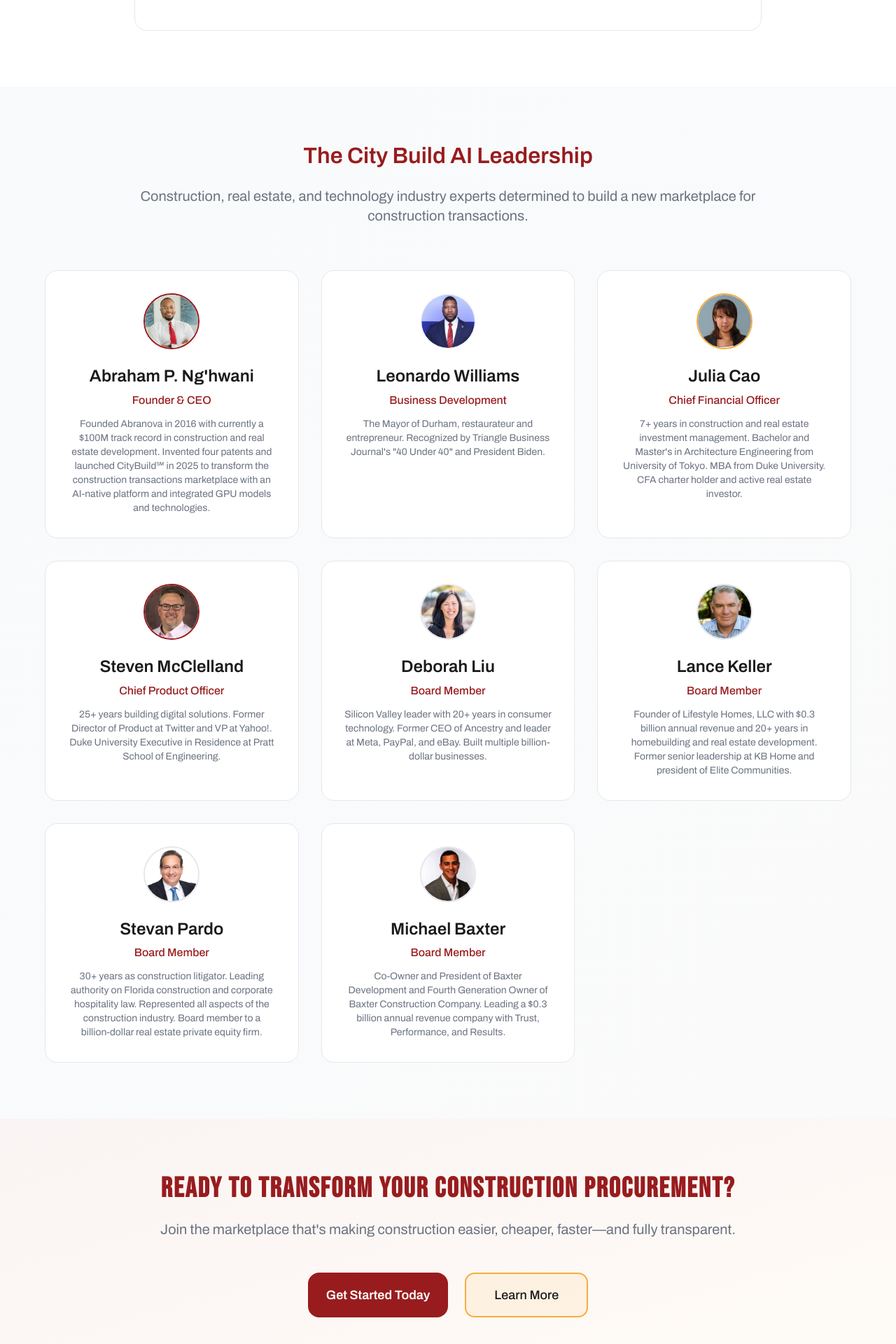
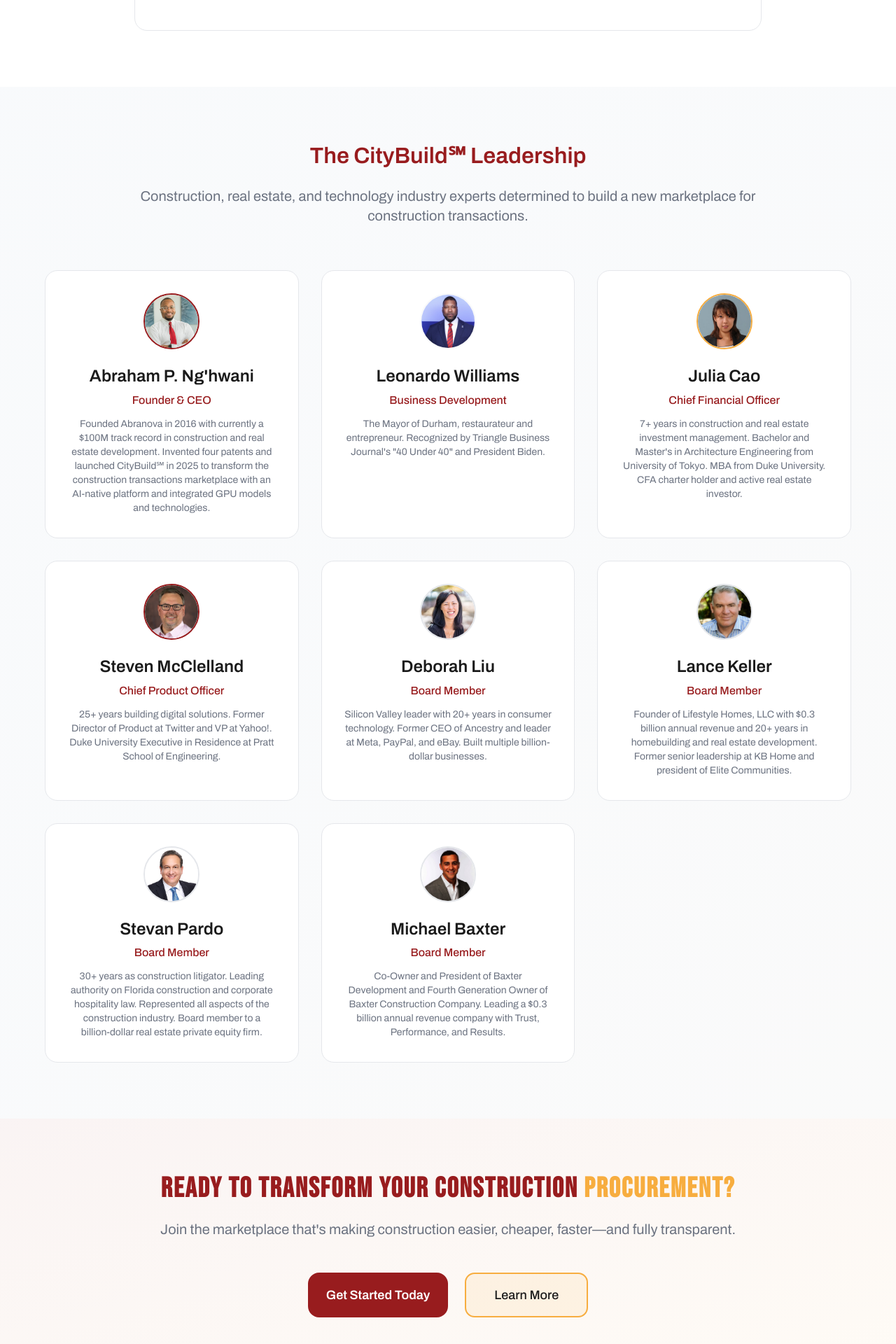
Before and after one commit to fredsabuni/citybuild, a Next.js app: page / in a window 1280 px wide. Shown: the part 4264-6184 px from the top of the page at 70% size. Built offline with nearby package versions, Linux system fonts and the light colour scheme.

Commit message:
:fix: Update branding in leadership section and enhance procurement call-to-action

```diff
--- a/src/app/page.tsx
+++ b/src/app/page.tsx
@@ -669,7 +669,7 @@
       <section id="team" className="py-20 bg-gradient-to-br from-slate-50 via-gray-50 to-zinc-50 dark:from-slate-950/20 dark:via-gray-950/20 dark:to-zinc-950/20">
         <div className="container mx-auto px-4">
           <div className="max-w-4xl mx-auto text-center mb-16">
-            <h2 className="text-4xl lg:text-5xl font-bold mb-6 text-primary">The City Build AI Leadership</h2>
+            <h2 className="text-4xl lg:text-5xl font-bold mb-6 text-primary">The CityBuild℠ Leadership</h2>
             <p className="text-xl text-muted-foreground">
               Construction, real estate, and technology industry experts determined to build a new marketplace for construction transactions.
             </p>
@@ -818,7 +818,7 @@
       <section className="py-20 bg-gradient-to-br from-primary/5 to-accent/5">
         <div className="container mx-auto px-4">
           <div className="max-w-4xl mx-auto text-center">
-            <h2 className="text-display-md text-primary mb-6">Ready to Transform Your Construction Procurement?</h2>
+            <h2 className="text-display-md text-primary mb-6">Ready to Transform Your Construction <span style={{ color: 'var(--accent)' }}>Procurement?</span></h2>
             <p className="text-xl text-muted-foreground mb-12">
               Join the marketplace that's making construction easier, cheaper, faster—and fully transparent.
             </p>
```
